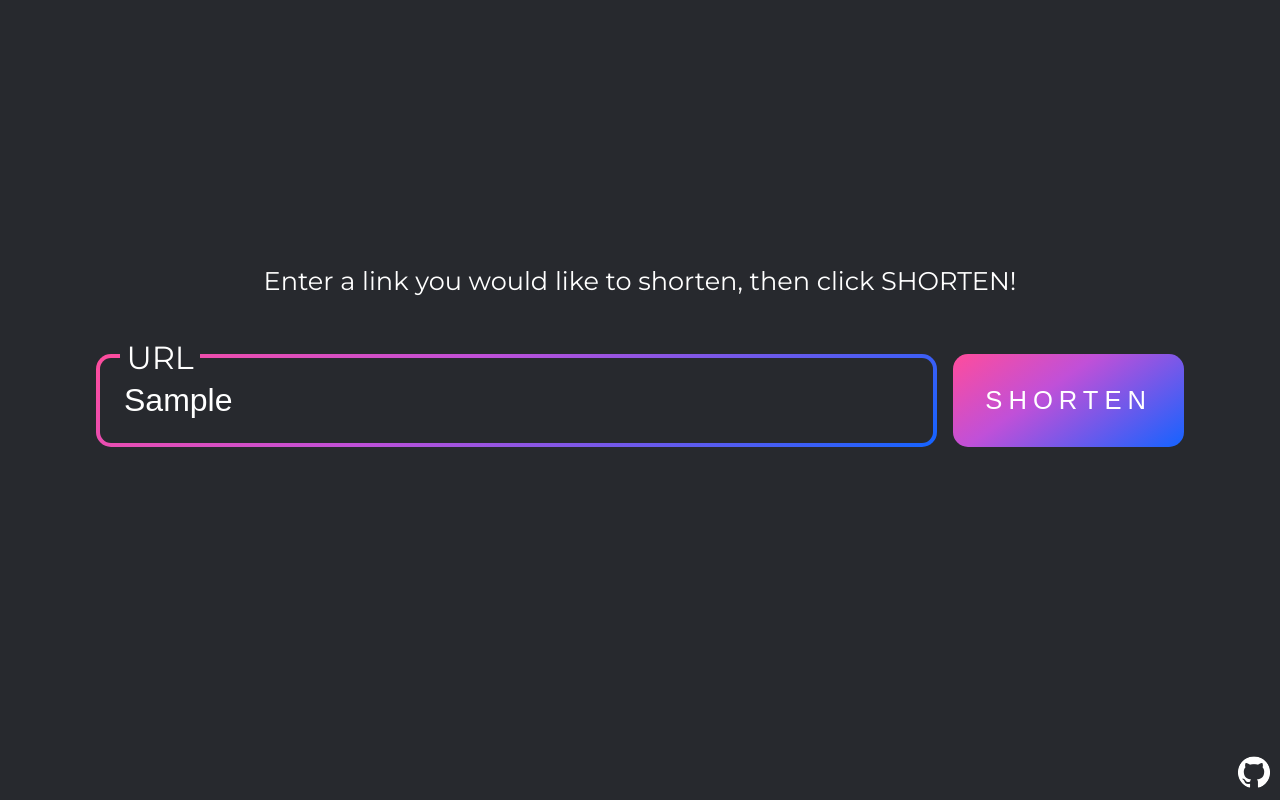
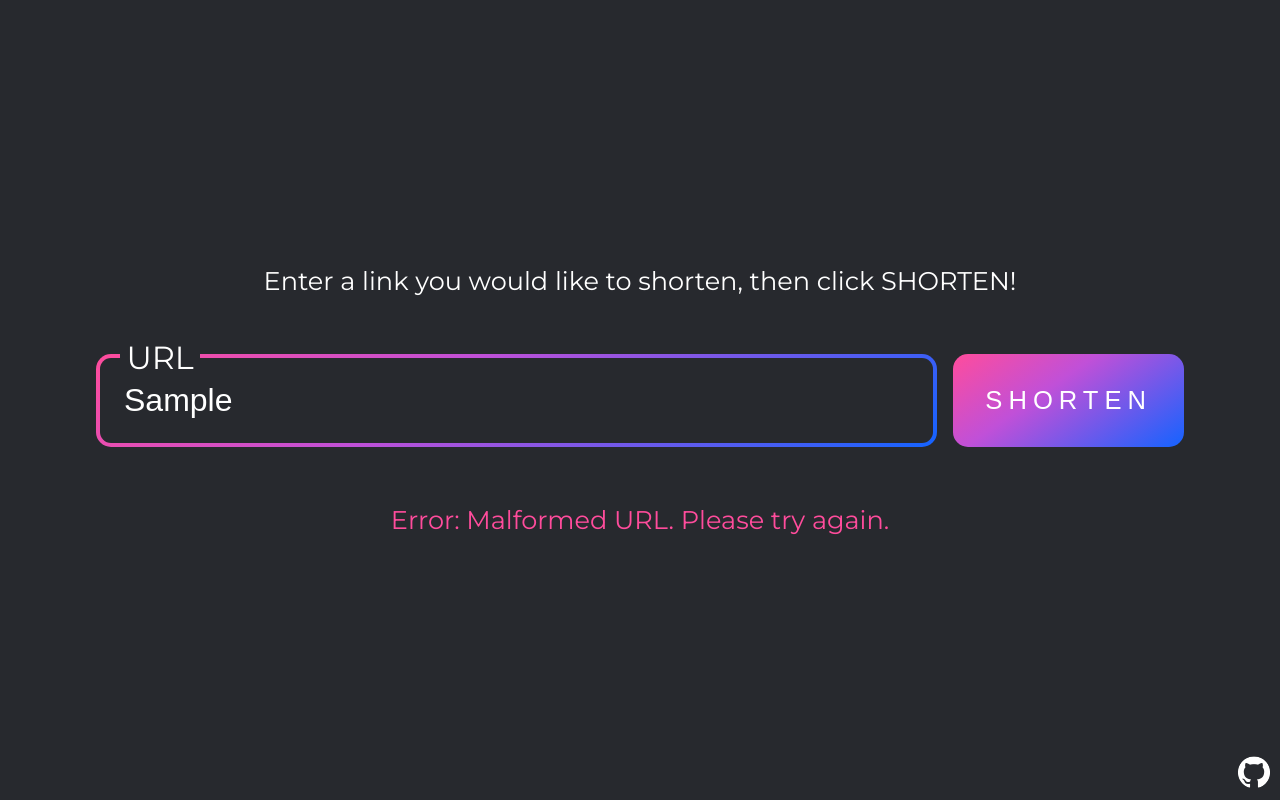
Before and after one commit to zachstence/url-shortener, a React (Create React App) app in the folder ui/: page / in a window 1280 px wide. Both pictures are taken after typing "Sample" into the empty fields and a click on the button "SHORTEN". Built offline with nearby package versions, Linux system fonts and the light colour scheme; no server answers.

Commit message:
feat: handle POST errors in Shorten

```diff
--- a/ui/src/components/Shorten/Shorten.scss
+++ b/ui/src/components/Shorten/Shorten.scss
@@ -80,9 +80,11 @@
         }
     }
 
-    .short {
-        a {
-            color: $pink;
-        }
+    .short a {
+        color: $pink;
+    }
+
+    .error {
+        color: $pink;
     }
 }
--- a/ui/src/components/Shorten/Shorten.tsx
+++ b/ui/src/components/Shorten/Shorten.tsx
@@ -6,17 +6,40 @@ import "./Shorten.scss";
 const Shorten: React.FC = () => {
     const [url, setUrl] = useState<string>("");
     const [short, setShort] = useState<string>("");
+    const [isError, setIsError] = useState<boolean>(false);
 
     const onSubmit = async (e: React.FormEvent<HTMLFormElement>) => {
         e.preventDefault();
 
+        try {
             const response = await axios.post("http://localhost:8081/add", url, {
                 headers: {
                     "Content-Type": "text/plain"
                 }
             });
             setShort(`${window.location.href}${response.data}`);
+        } catch {
+            setIsError(true);
         }
+    }
+
+    const renderShortOrError = (): JSX.Element | null => {
+        if (isError) {
+            return (
+                <p className="error">
+                    Error: Malformed URL. Please try again.
+                </p>
+            );
+        } else if (short) {
+            return (
+                <p className="short">
+                    Your shortened URL: <a href={short} className="short">{short}</a>
+                </p>
+            );
+        } else {
+            return null;
+        }
+    };
 
     return (
         <div className="shorten">
@@ -35,11 +58,7 @@ const Shorten: React.FC = () => {
                 </div>
                 <button type="submit">SHORTEN</button>
             </form>
-            {short && (
-                <p className="short">
-                    Your shortened URL: <a href={short} className="short">{short}</a>
-                </p>
-            )}
+            {renderShortOrError()}
         </div>
     );
 }
```
Also changed, not shown: 1 other file (tests, documents, lock files or other folders). Lines whose indentation alone changed are shown as unchanged.
